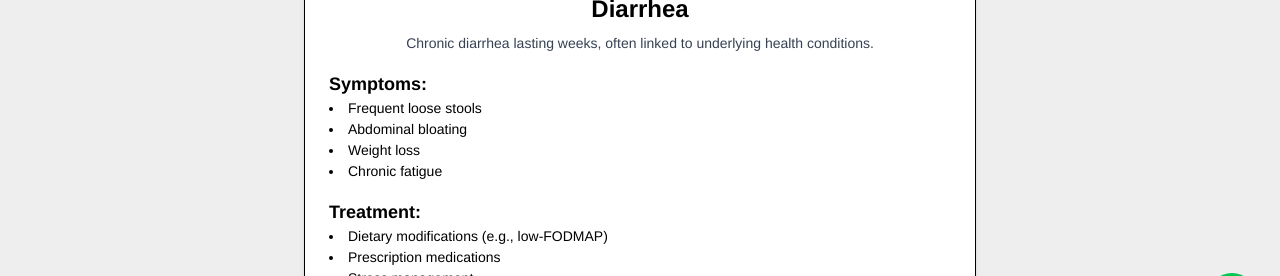
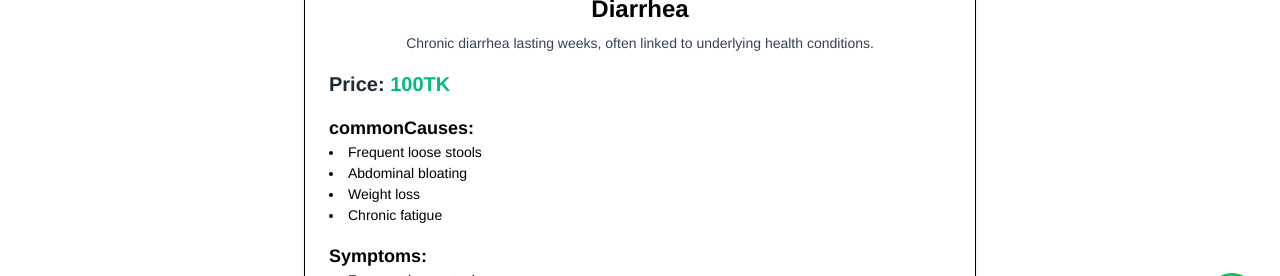
Before and after one commit to Shajadulhaqueemon111/pharmadoor-app-client, a React (Vite) app: page /allmedicineDetails/11 in a window 1280 px wide. Shown: the part 455-731 px from the top of the page. Built offline with nearby package versions, Linux system fonts and the light colour scheme.

Commit message:
added a price this card

```diff
--- a/public/alloticemedicine.json
+++ b/public/alloticemedicine.json
@@ -10,6 +10,7 @@
     ],
     "symptoms": ["High temperature", "Chills", "Sweating", "Headache"],
     "treatment": ["Paracetamol", "Ibuprofen", "Rest", "Hydration"],
+    "price": "100",
     "image": "https://i.ibb.co/VWbnY30L/download-1.jpg"
   },
   {
@@ -36,6 +37,7 @@
       "Medical consultation",
       "Lab tests"
     ],
+    "price": "100",
     "image": "https://i.ibb.co/N2QNXvfC/images-12.jpg"
   },
   {
@@ -49,6 +51,7 @@
     ],
     "symptoms": ["Mild temperature rise", "Fatigue", "Joint pain"],
     "treatment": ["NSAIDs", "Immunosuppressants", "Rest"],
+    "price": "100",
     "image": "https://i.ibb.co/dJMfh5H5/images-13.jpg"
   },
   {
@@ -58,6 +61,7 @@
     "commonCauses": ["Pneumonia", "Meningitis", "Heat stroke"],
     "symptoms": ["Confusion", "Rapid breathing", "Seizures"],
     "treatment": ["Emergency cooling", "Hospitalization", "IV fluids"],
+    "price": "100",
     "image": "https://i.ibb.co/gbNjHZSM/ns-500x500.webp"
   },
 
@@ -68,6 +72,7 @@
     "commonCauses": ["Infection", "Heat exhaustion", "Inflammation"],
     "symptoms": ["High temperature", "Chills", "Sweating", "Weakness"],
     "treatment": ["Rest", "Fluids", "Fever reducers like paracetamol"],
+    "price": "100",
     "image": "https://i.ibb.co/N2QNXvfC/images-12.jpg"
   },
   {
@@ -77,6 +82,7 @@
     "commonCauses": ["Stress", "Dehydration", "Migraine", "Tension"],
     "symptoms": ["Throbbing pain", "Sensitivity to light", "Nausea"],
     "treatment": ["Pain relievers", "Rest", "Hydration", "Cold compress"],
+    "price": "100",
     "image": "https://i.ibb.co/CKXqMd9F/Image-1.png"
   },
   {
@@ -86,6 +92,7 @@
     "commonCauses": ["Cold", "Flu", "Allergies", "Asthma"],
     "symptoms": ["Dry or wet cough", "Chest discomfort", "Throat irritation"],
     "treatment": ["Cough syrup", "Steam inhalation", "Rest", "Hydration"],
+    "price": "100",
     "image": "https://i.ibb.co/xDd5B3x/cough.png"
   },
   {
@@ -95,6 +102,7 @@
     "commonCauses": ["Indigestion", "Gas", "Food poisoning", "Ulcers"],
     "symptoms": ["Cramps", "Bloating", "Nausea", "Loss of appetite"],
     "treatment": ["Antacids", "Hydration", "Bland diet", "Rest"],
+    "price": "100",
     "image": "https://i.ibb.co/N3p47ML/stomach-ache.png"
   },
   {
@@ -104,6 +112,7 @@
     "commonCauses": ["Pollen", "Dust", "Certain foods", "Animal dander"],
     "symptoms": ["Sneezing", "Rashes", "Swelling", "Itchy eyes"],
     "treatment": ["Antihistamines", "Avoid triggers", "Topical creams"],
+    "price": "100",
     "image": "https://i.ibb.co/yF6KZJg/allergy.png"
   },
   {
@@ -126,6 +135,7 @@
       "Prescription medications",
       "Stress management"
     ],
+    "price": "100",
     "image": "https://i.ibb.co/mVYhQJvL/Sa630c85a43f4459d8be3a8944e151746h-jpg-720x720q80.jpg"
   },
   {
@@ -148,6 +158,7 @@
       "Antibiotics (if bacterial)",
       "Intravenous (IV) fluids"
     ],
+    "price": "100",
     "image": "https://i.ibb.co/Fk6XbfGb/shutterstock-2518184809-696x392.jpg"
   },
   {
@@ -169,6 +180,7 @@
       "Breastfeeding (if allergy-related)",
       "Petroleum jelly-based moisturizers"
     ],
+    "price": "100",
     "image": "https://i.ibb.co/DH8CxBG1/images-14.jpg"
   },
   {
@@ -190,6 +202,7 @@
       "Wet wrap therapy",
       "Phototherapy (UV light treatment)"
     ],
+    "price": "100",
     "image": "https://i.ibb.co/DH8CxBG1/images-14.jpg"
   },
   {
@@ -214,6 +227,7 @@
       "Bed rest (if advised)",
       "Corticosteroids for lung development"
     ],
+    "price": "100",
     "image": "https://i.ibb.co/Y4KqXMH6/ap22057060859451-37c07ae5567268e2fdda934926e829d471a9d291.jpg"
   },
   {
@@ -237,6 +251,7 @@
       "Lactation consultation",
       "Mental health counseling"
     ],
+    "price": "100",
     "image": "https://i.ibb.co/1fQ3Jc3k/1836621-10-Best-Postnatal-Vitamins-According-to-a-Dietitian-1296x728-Header-e1be83.jpg"
   }
 ]
--- a/public/napamedicine.json
+++ b/public/napamedicine.json
@@ -7,7 +7,7 @@
     "form": "Tablet",
     "manufacturer": "Roche",
     "uses": ["Pain relief", "Arthritis", "Fever"],
-    "price": "৳12.00",
+    "price": "12.00",
     "image": "https://i.ibb.co/fdWB7NR1/napa-10-mg-injection-38629477289-i2-Rw-Xq-Fwww-JQd-Js-Tmf-Phim.webp"
   },
   {
@@ -18,7 +18,7 @@
     "form": "Tablet",
     "manufacturer": "Beximco Pharma",
     "uses": ["Headache", "Fever", "Cold symptoms"],
-    "price": "৳2.00",
+    "price": "2.00",
     "image": "https://i.ibb.co/0pwJxv8v/Napa-IV-100ml-1.jpg"
   },
   {
@@ -29,7 +29,7 @@
     "form": "Tablet",
     "manufacturer": "ACI Limited",
     "uses": ["Muscle pain", "Back pain", "Menstrual cramps"],
-    "price": "৳6.00",
+    "price": "6.00",
     "image": "https://i.ibb.co/dwMsvxTV/images-7.jpg"
   },
   {
@@ -40,7 +40,7 @@
     "form": "Tablet",
     "manufacturer": "Square Pharmaceuticals",
     "uses": ["Inflammation", "Toothache", "Joint pain"],
-    "price": "৳7.50",
+    "price": "7.50",
     "image": "https://i.ibb.co/3yXfXyhf/images-5.jpg"
   },
   {
@@ -51,7 +51,7 @@
     "form": "Tablet",
     "manufacturer": "Eskayef Pharmaceuticals",
     "uses": ["Arthritis", "Migraine", "Post-surgery pain"],
-    "price": "৳10.00",
+    "price": "10.00",
     "image": "https://i.ibb.co/Mx1zH3T9/images-4.jpg"
   },
   {
@@ -62,7 +62,7 @@
     "form": "Tablet",
     "manufacturer": "Renata Limited",
     "uses": ["Tendonitis", "Muscle pain", "Dental pain"],
-    "price": "৳5.50",
+    "price": "5.50",
     "image": "https://i.ibb.co/39DrP9XF/images-3.jpg"
   },
   {
@@ -73,7 +73,7 @@
     "form": "Tablet",
     "manufacturer": "Opsonin Pharma",
     "uses": ["Chronic pain", "Gout", "Osteoarthritis"],
-    "price": "৳11.00",
+    "price": "11.00",
     "image": "https://i.ibb.co/FkhWDmQS/sehat-com-pk-aproxen-ds-tab-550mg-2x10-s-14899-zoom.jpg"
   },
   {
@@ -84,7 +84,7 @@
     "form": "Tablet",
     "manufacturer": "Incepta Pharmaceuticals",
     "uses": ["Fever", "Back pain", "Rheumatoid arthritis"],
-    "price": "৳6.50",
+    "price": "6.50",
     "image": "https://i.ibb.co/39DrP9XF/images-3.jpg"
   },
   {
@@ -95,7 +95,7 @@
     "form": "Tablet",
     "manufacturer": "ACI Limited",
     "uses": ["Headache", "Menstrual pain", "Joint swelling"],
-    "price": "৳5.00",
+    "price": "5.00",
     "image": "https://i.ibb.co/qF3kb68G/images-10.jpg"
   },
   {
@@ -106,7 +106,7 @@
     "form": "Tablet",
     "manufacturer": "Aristopharma",
     "uses": ["Musculoskeletal pain", "Sprains", "Fever"],
-    "price": "৳10.50",
+    "price": "10.50",
     "image": "https://i.ibb.co/qF3kb68G/images-10.jpg"
   }
 ]
--- a/src/components/Pages/Medicines/NapaDetailsPage.tsx
+++ b/src/components/Pages/Medicines/NapaDetailsPage.tsx
@@ -57,7 +57,7 @@ const NapaDetailsPage = () => {
         <strong>Uses:</strong> {medicine.uses.join(", ")}
       </p>
       <p className="text-lg font-semibold text-green-600 mt-2">
-        {medicine.price}
+        {medicine.price}Tk
       </p>
       <Link to="">
         <button className="btn btn-secondary w-full">Add Cart</button>
--- a/src/components/Pages/Medicines/SeclodetailsPage.tsx
+++ b/src/components/Pages/Medicines/SeclodetailsPage.tsx
@@ -57,7 +57,7 @@ const SeclodetailsPage = () => {
         <strong>Uses:</strong> {medicine.uses.join(", ")}
       </p>
       <p className="text-lg font-semibold text-green-600 mt-2">
-        {medicine.price}
+        {medicine.price}Tk
       </p>
       <Link to="">
         <button className="btn btn-secondary w-full">Add Cart</button>
--- a/src/components/Pages/OtcMedicine/AllMedicineDetails.tsx
+++ b/src/components/Pages/OtcMedicine/AllMedicineDetails.tsx
@@ -7,6 +7,7 @@ type Medicine = {
   description: string;
   symptoms: string[];
   treatment: string[];
+  price: string;
   image: string;
 };
 
@@ -40,7 +41,18 @@ const AllMedicineDetails = () => {
       />
       <h1 className="text-2xl font-bold text-center mb-2">{medicine.name}</h1>
       <p className="text-gray-700 text-center mb-4">{medicine.description}</p>
+      <p className="text-gray-800 text-xl font-bold mb-4 ">
+        Price: <span className="text-emerald-500">{medicine.price}TK</span>
+      </p>
 
+      <div className="mb-4">
+        <h2 className="text-lg font-semibold">commonCauses:</h2>
+        <ul className="list-disc list-inside">
+          {medicine.symptoms.map((commoncase, index) => (
+            <li key={index}>{commoncase}</li>
+          ))}
+        </ul>
+      </div>
       <div className="mb-4">
         <h2 className="text-lg font-semibold">Symptoms:</h2>
         <ul className="list-disc list-inside">
--- a/src/components/route/MainRoute.tsx
+++ b/src/components/route/MainRoute.tsx
@@ -6,7 +6,7 @@ import WhatsAppButton from "../Pages/GlobalWhatsUpContact/WhatsUp";
 
 const MainRoute = () => {
   return (
-    <div>
+    <div className="min-h-screen bg-white">
       <FirstNavbar />
       <Outlet></Outlet>
       <ScrollingBtn />
```
